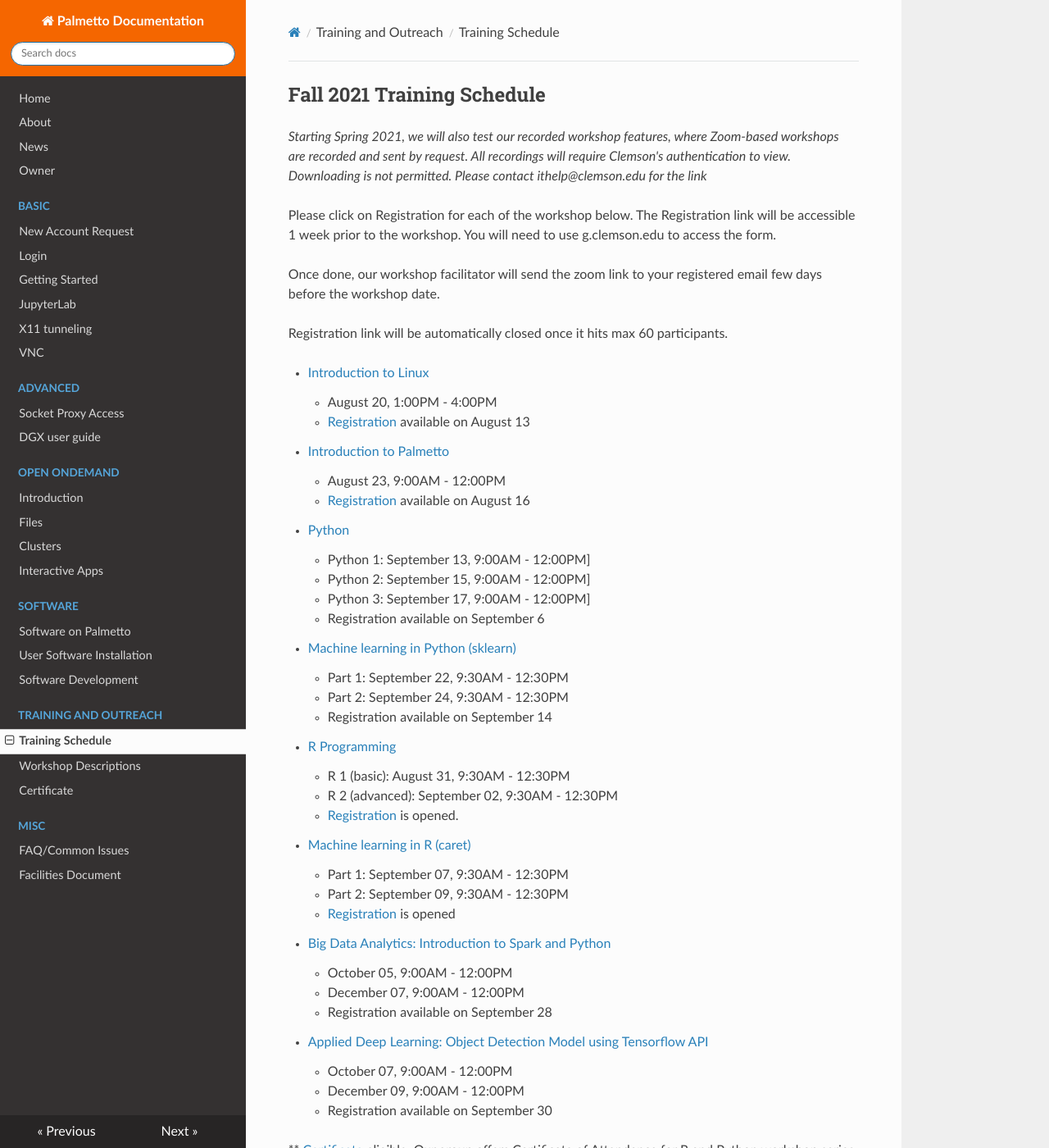
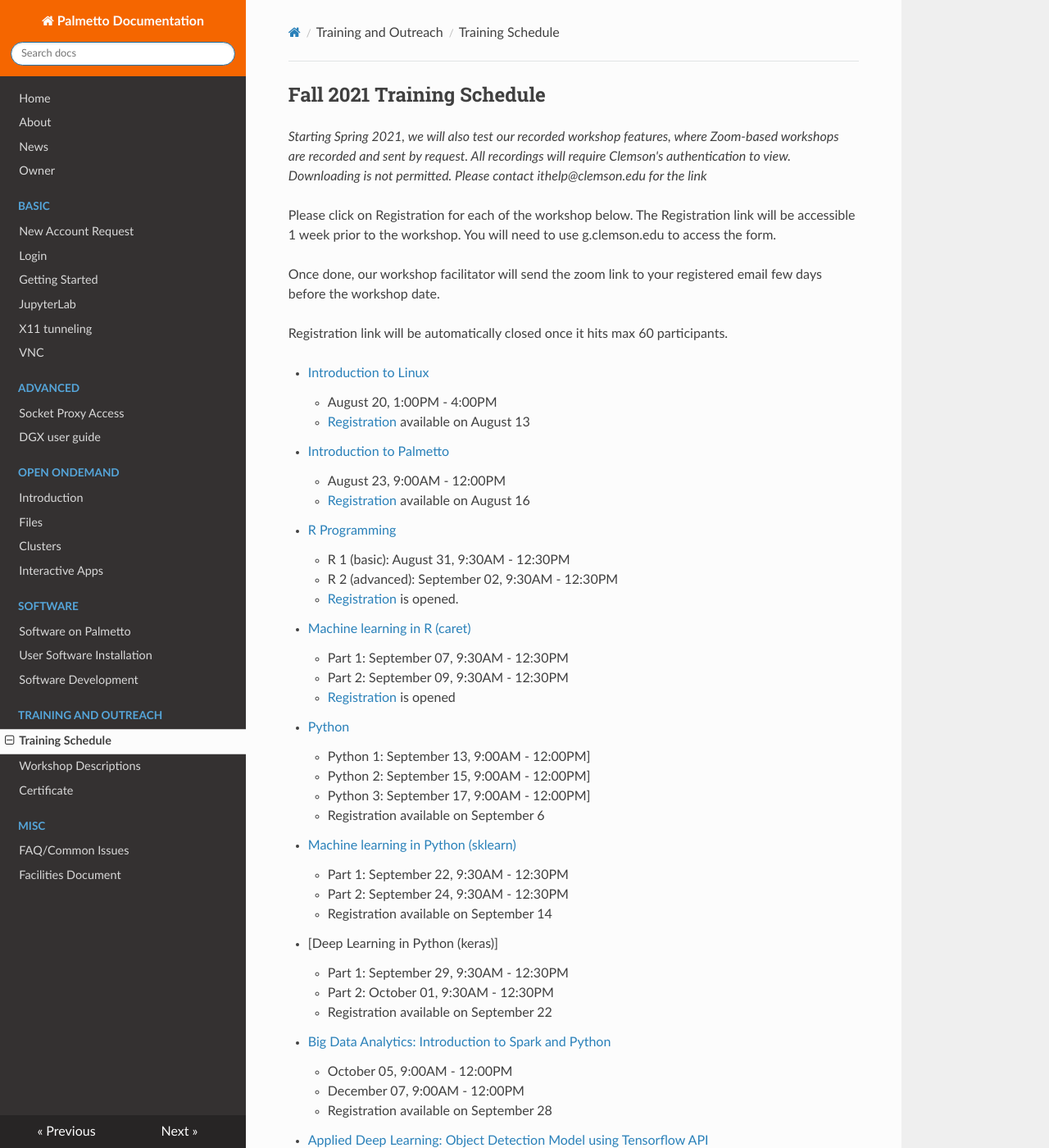
Before and after one commit to clemsonciti/palmetto-documentation, an MkDocs documentation site: the page built from docs/training/schedule.md, in a window 1280 px wide and 1400 px high. Shown: the whole window at 82% size. Built offline with MkDocs 1.6.1, drawn with Linux system fonts in a browser that asks for light colours; nearby versions of some CDN libraries.

Commit message:
Update schedule.md

```diff
--- a/docs/training/schedule.md
+++ b/docs/training/schedule.md
@@ -18,6 +18,17 @@ Registration link will be automatically closed once it hits max 60 participants.
     - August 23, 9:00AM - 12:00PM
     - [Registration](https://docs.google.com/forms/d/e/1FAIpQLScF_FFYrvpjtzKs0qbbpVSipbbH46tHE83js9z6eC8JeF_f2A/viewform) available on August 16
 
+- [R Programming](workshop.md#introduction-to-data-science-using-r)
+    - R 1 (basic): August 31, 9:30AM - 12:30PM
+    - R 2 (advanced): September 02, 9:30AM - 12:30PM
+    - [Registration](https://docs.google.com/forms/d/e/1FAIpQLSeF5ZhMyq7h0iPFKRGLKhChGSEgfpaWVwH0VFaGvin7HNF8Yw/viewform?vc=0&c=0&w=1&flr=0&usp=mail_form_link) is opened.
+
+- [Machine learning in R (caret)](workshop.md#machine-learning-in-r)
+    - Part 1: September 07, 9:30AM - 12:30PM
+    - Part 2: September 09, 9:30AM - 12:30PM
+    - [Registration](https://docs.google.com/forms/d/e/1FAIpQLSeOqN9V5mnfJmvh9sYfoF5kgQ-_Ui6WtmBCYyBp70-jGVZCgg/viewform) is opened
+
+
  - [Python](workshop.md#introduction-to-programming-in-python)
     - Python 1: September 13, 9:00AM - 12:00PM]
     - Python 2: September 15, 9:00AM - 12:00PM]
@@ -29,15 +40,11 @@ Registration link will be automatically closed once it hits max 60 participants.
     - Part 2: September 24, 9:30AM - 12:30PM
     - Registration available on September 14
 
-- [R Programming](workshop.md#introduction-to-data-science-using-r)
-    - R 1 (basic): August 31, 9:30AM - 12:30PM
-    - R 2 (advanced): September 02, 9:30AM - 12:30PM
-    - [Registration](https://docs.google.com/forms/d/e/1FAIpQLSeF5ZhMyq7h0iPFKRGLKhChGSEgfpaWVwH0VFaGvin7HNF8Yw/viewform?vc=0&c=0&w=1&flr=0&usp=mail_form_link) is opened.
+- [Deep Learning in Python (keras)]
+    - Part 1: September 29, 9:30AM - 12:30PM
+    - Part 2: October 01, 9:30AM - 12:30PM
+    - Registration available on September 22
 
-- [Machine learning in R (caret)](workshop.md#machine-learning-in-r)
-    - Part 1: September 07, 9:30AM - 12:30PM
-    - Part 2: September 09, 9:30AM - 12:30PM
-    - [Registration](https://docs.google.com/forms/d/e/1FAIpQLSeOqN9V5mnfJmvh9sYfoF5kgQ-_Ui6WtmBCYyBp70-jGVZCgg/viewform) is opened
 
 - [Big Data Analytics: Introduction to Spark and Python](workshop.md#introduction-to-big-data-analytics-using-sparkpython)
     - October 05, 9:00AM - 12:00PM
```
